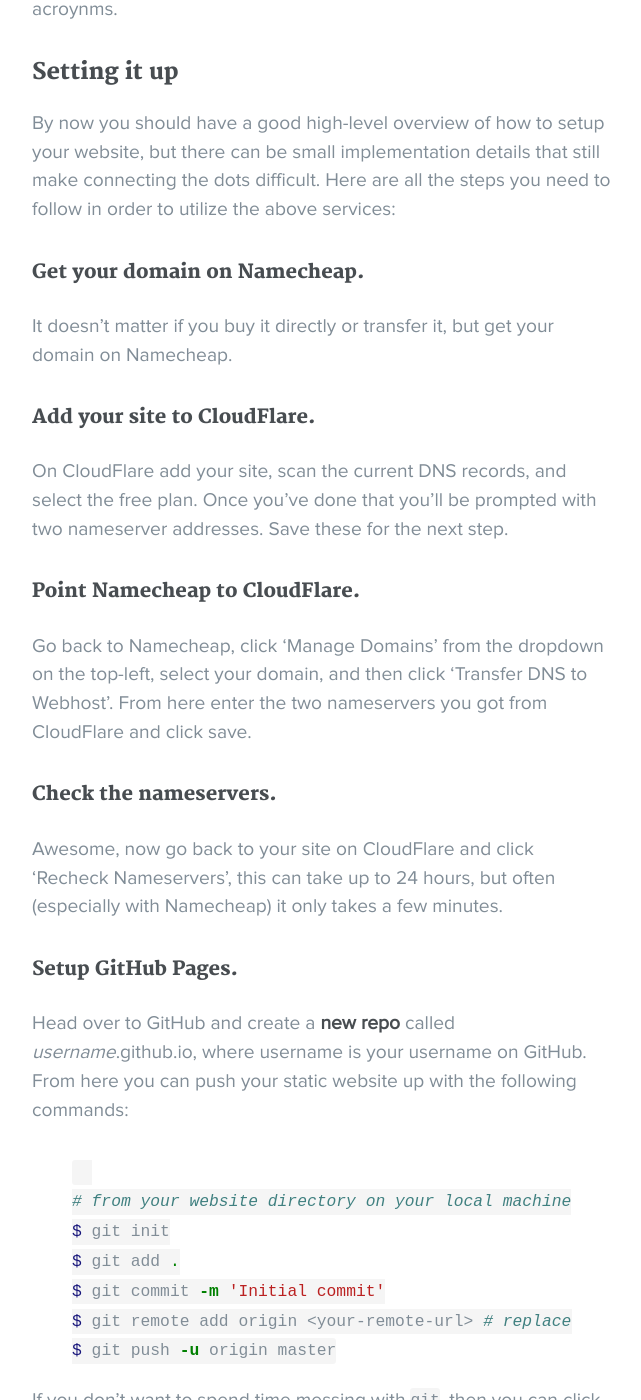
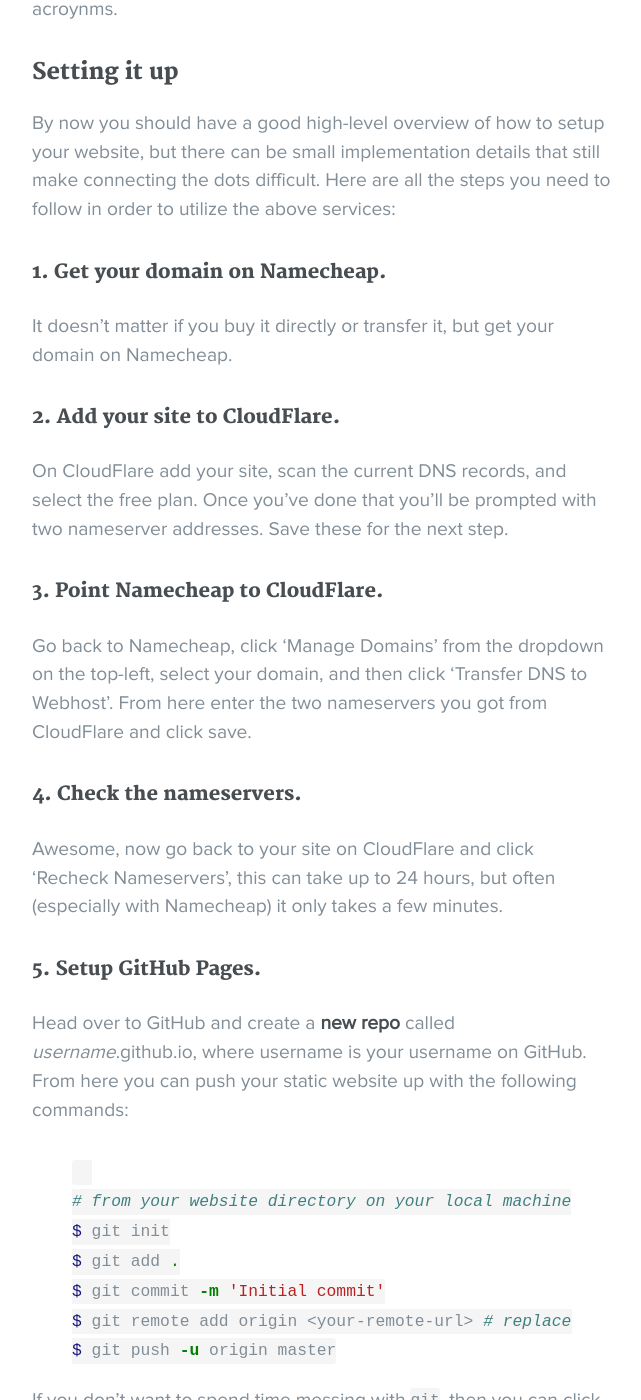
Before and after one commit to kirbyk/kirbyk.github.io, a Jekyll site: the page built from _posts/2015-09-11-domain-registrars-dns-and-hosting.md, in a window 1280 px wide and 1400 px high, scrolled down 1708 px. Shown: the whole window, without its empty margins (318-959 px from the left). Built offline with Jekyll 4.4.1, drawn with Linux system fonts in a browser that asks for light colours; some of the changed text lies outside the part shown.

Commit message:
Add numbers to hosting steps

```diff
--- a/_posts/2015-09-11-domain-registrars-dns-and-hosting.md
+++ b/_posts/2015-09-11-domain-registrars-dns-and-hosting.md
@@ -51,30 +51,30 @@
 dots difficult. Here are all the steps you need to follow in order to utilize
 the above services:
 
-#### Get your domain on Namecheap.
+#### 1. Get your domain on Namecheap.
 
 It doesn't matter if you buy it directly or transfer it, but get your domain on
 Namecheap.
 
-#### Add your site to CloudFlare.
+#### 2. Add your site to CloudFlare.
 
 On CloudFlare add your site, scan the current DNS records, and select the free
 plan. Once you've done that you'll be prompted with two nameserver addresses.
 Save these for the next step.
 
-#### Point Namecheap to CloudFlare.
+#### 3. Point Namecheap to CloudFlare.
 
 Go back to Namecheap, click 'Manage Domains' from the dropdown on the top-left,
 select your domain, and then click 'Transfer DNS to Webhost'. From here enter
 the two nameservers you got from CloudFlare and click save.
 
-#### Check the nameservers.
+#### 4. Check the nameservers.
 
 Awesome, now go back to your site on CloudFlare and click 'Recheck Nameservers',
 this can take up to 24 hours, but often (especially with Namecheap) it only
 takes a few minutes.
 
-#### Setup GitHub Pages.
+#### 5. Setup GitHub Pages.
 
 Head over to GitHub and create a [new repo][repo] called *username*.github.io,
 where username is your username on GitHub. From here you can push your static
```
Also changed, not shown: other parts of _posts/2015-09-11-domain-registrars-dns-and-hosting.md (+2 -2 lines), 1 other file.
